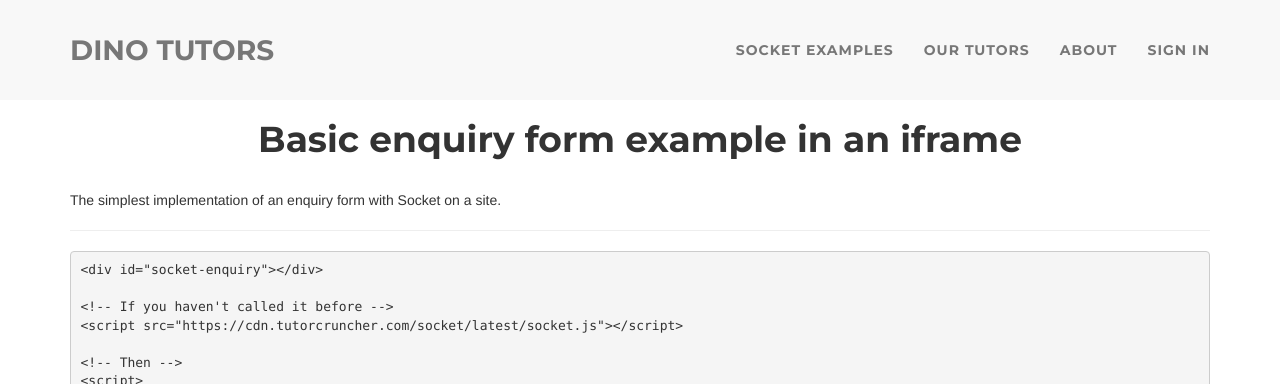
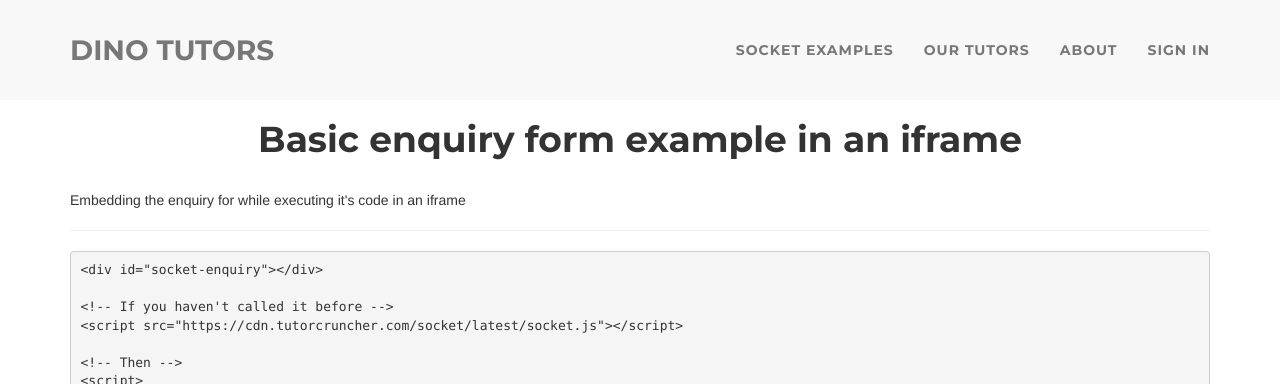
Before and after one commit to tutorcruncher/dinotutors.com, a Jekyll site: the page built from _examples/iframe_example.html, in a window 1280 px wide and 900 px high. Shown: the top 384 px of the window. Built offline with Jekyll 4.4.1, drawn with Linux system fonts in a browser that asks for light colours; nearby versions of some CDN libraries; a style sheet for code colours, icons or effects is not loaded.

Commit message:
Updating...again

```diff
--- a/_examples/iframe_example.html
+++ b/_examples/iframe_example.html
@@ -1,8 +1,8 @@
 ---
 layout: socket_example
 title: Basic enquiry form example in an iframe
-permalink: /examples/basic-enquiry-form/
-description: The simplest implementation of an enquiry form with Socket on a site.
+permalink: /examples/basic-enquiry-form-iframe/
+description: Embedding the enquiry for while executing it's code in an iframe
 ---
 {% highlight html %}
 <div id="socket-enquiry"></div>
```
Also changed, not shown: Gemfile (+2 -7 lines), Gemfile.lock.
